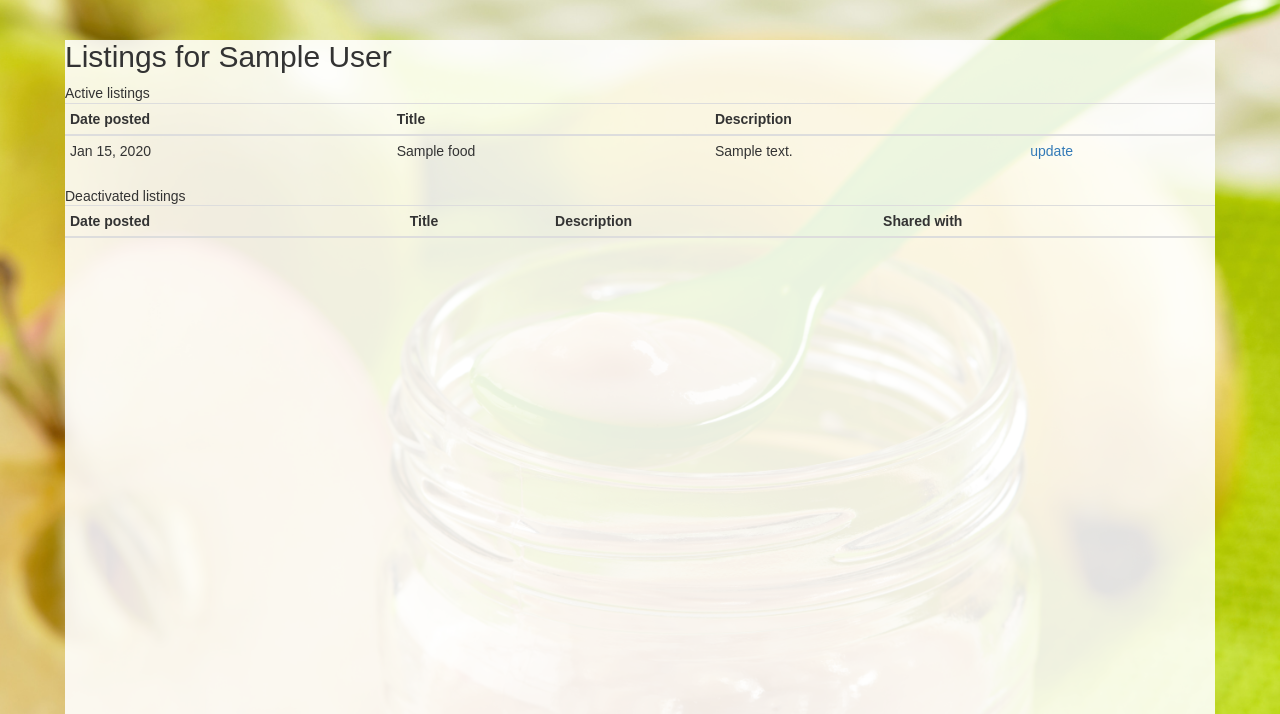
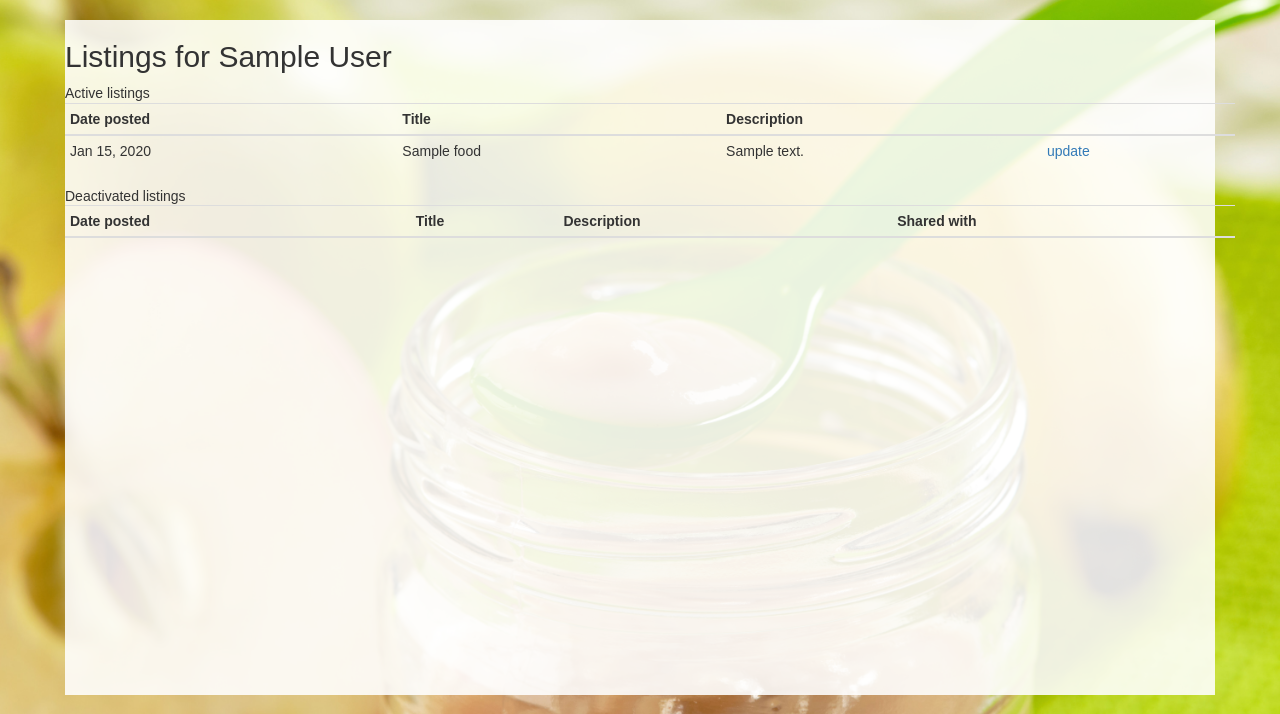
Before and after one commit to akvanhar/HB-FinalProject, a Flask app: page /mylistings in a window 1280 px wide. Shown: the part 52-766 px from the top of the page. Run offline with Flask 2, Linux system fonts and the light colour scheme; the visitor is signed in with stand-in values (Sample User, id 1); tables that the repository leaves empty hold one stand-in row (values such as "Sample post"); lists and menus that the app fills with data are empty; some libraries are stand-ins or nearby versions.

Commit message:
trying to fix the borders of mylistings

```diff
--- a/static/css/base.css
+++ b/static/css/base.css
@@ -46,3 +46,10 @@ body {
 #listingsMap {
 	padding: 10px; height: 600px; width: 100%;
 }
+
+#myListingsheader {
+	margin-left: 50px;
+	margin-right: 50px;
+	padding-left: 50px;
+	padding-right: 50px;
+}
--- a/templates/mylistings.html
+++ b/templates/mylistings.html
@@ -4,10 +4,13 @@
 <script>
 	$("#myListingsButton").attr("class", 'active');
 </script>
-
+<div id="myListings" class="container">
+	<div class="row">
+		<div id="myListingsHeader">
 			<h2>Listings for {{ user.fname }} {{ user.lname }}</h2>
+		</div>
 		{% if user_listings %}
-	<table class="table table-condensed table-hover">
+			<table id="myListingsTable" class="table table-condensed table-hover">
 				<thead>
 					<tr>Active listings</tr>
 					<tr>
@@ -55,5 +58,6 @@
 			<p>Sorry. You haven't posted any listings yet.</p>
 			<p>If you would like to add a listing, <a href="/home">return to the home page.</a></p>
 		{% endif %}
-
+	</div>
+</div>
 {% endblock %}
```
Lines whose indentation alone changed are shown as unchanged.
